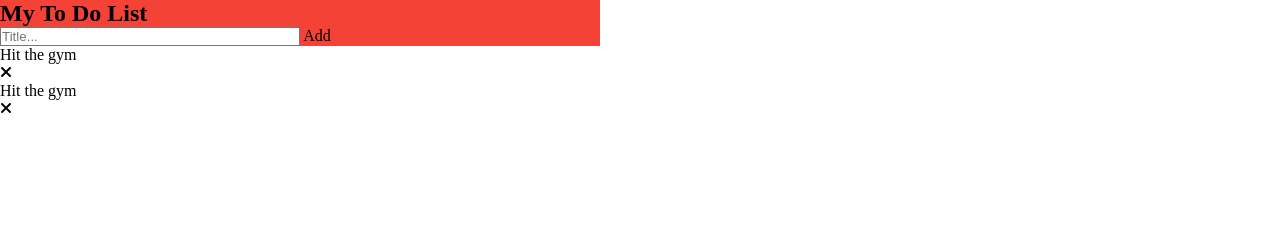
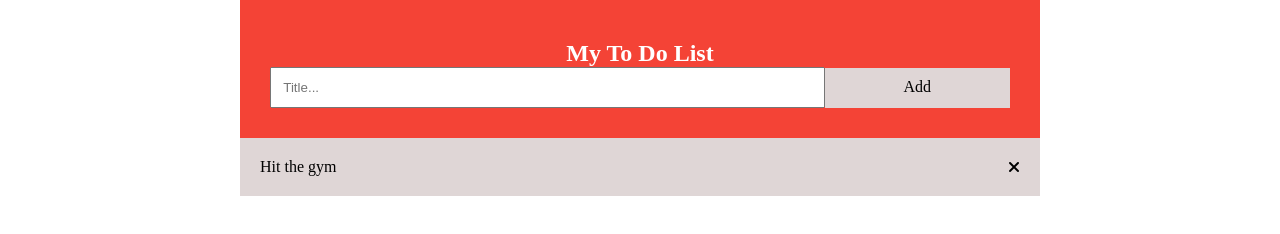
Before and after one commit to naavemajid/TodoList, a plain HTML site: page index.html in a window 1280 px wide. Drawn offline with Linux system fonts and the light colour scheme.

Commit message:
css changes

```diff
--- a/index.html
+++ b/index.html
@@ -11,15 +11,20 @@
     <div class="container">
         <div class="header">
             <h2>My To Do List</h2>
-            <input id="input" class="input" type="text" placeholder="Title...">
+            <input id="input"  type="text" placeholder="Title...">
             <span>Add</span>
         </div>
-        <div class="ul-List">
-             <ul>
-                <li>Hit the gym</li>
-                <div><i class="fa-solid fa-xmark"></i></div>
-                <li>Hit the gym</li>
-                <div><i class="fa-solid fa-xmark"></i></div>
+        <div>
+             <ul  class="ul-List">
+                <div class="list">
+                    <li>Hit the gym</li>
+                    <i class="fa-solid fa-xmark"></i>
+                </div>
+                <!-- <div class="list">
+                    <li>eat</li>
+                    <i class="fa-solid fa-xmark"></i>
+                </div> -->
+
              </ul>
         </div>
     </div>
--- a/style.css
+++ b/style.css
@@ -4,18 +4,57 @@
     box-sizing: border-box;
 }
 
+
 .header{
     background-color:  #f44336;
+    padding: 30px;
+    text-align: center;
 }
 
 .container{
-    max-width: 600px;
+    max-width: 800px;
+    margin: 0 auto;
 }
 
-.header h1{
+.header h2{
+    margin-top: 10px;
     text-align: center;
+    color: white;
 }
 
 .header input{
-    width: 300px;
+    width:  75%;
+    padding: 11px;
+
 }
+
+
+.header span{
+    background-color: #dfd6d6;
+    display: inline-block;
+    width: 25%;
+    padding: 10px;
+    height: 40px;
+    text-align: center;
+    margin-left: -4.5px;
+    border-radius: 0;
+
+}
+
+.container ul{
+    list-style-type: none;
+}
+
+.list{
+    display: flex;
+    width: 100%;
+    background-color:  #dfd6d6;
+    padding: 20px;
+    justify-content: space-between;
+    align-items: center;
+}
+
+
+.list:hover {
+   background-color: #868282;
+}
```
